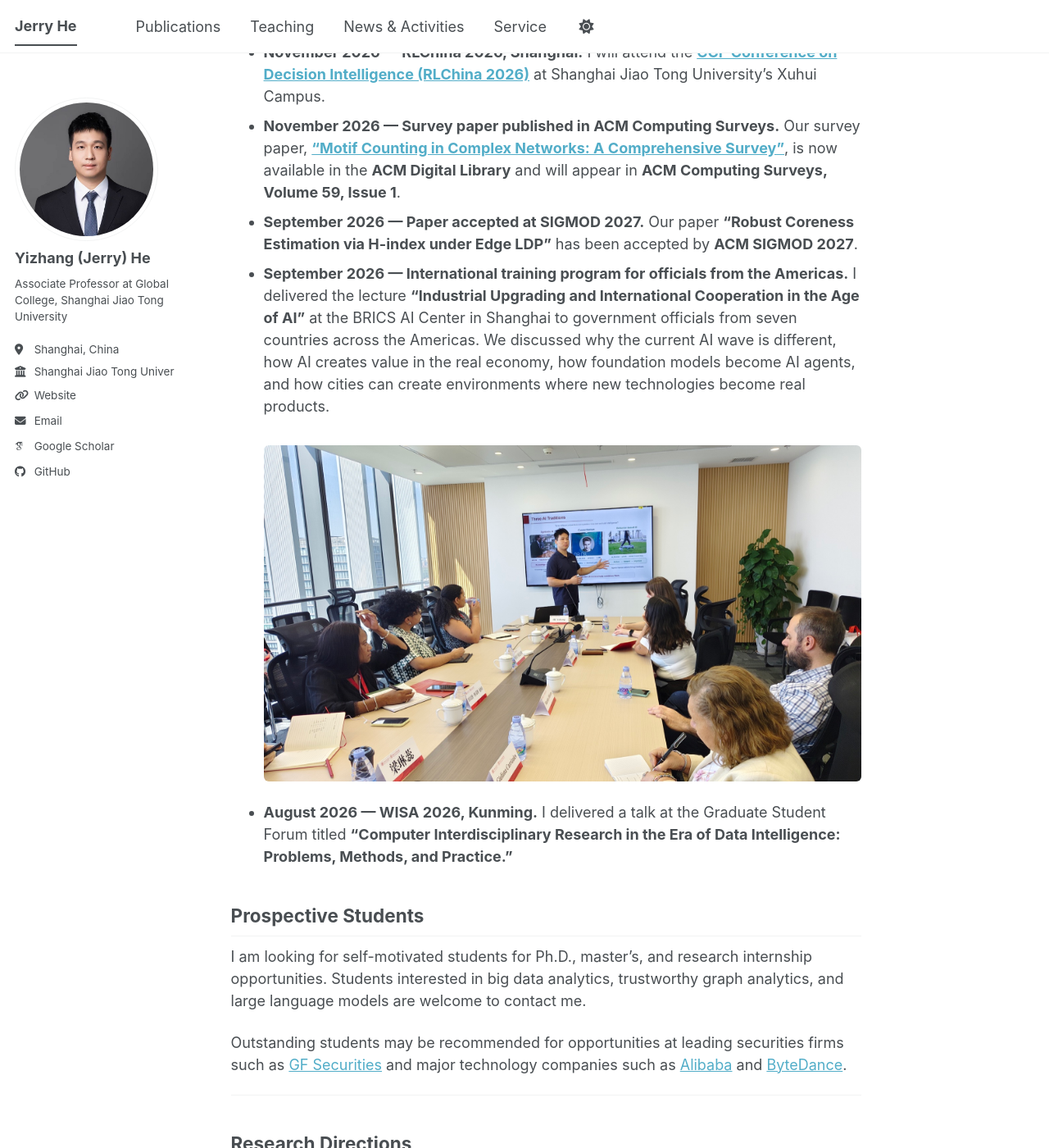
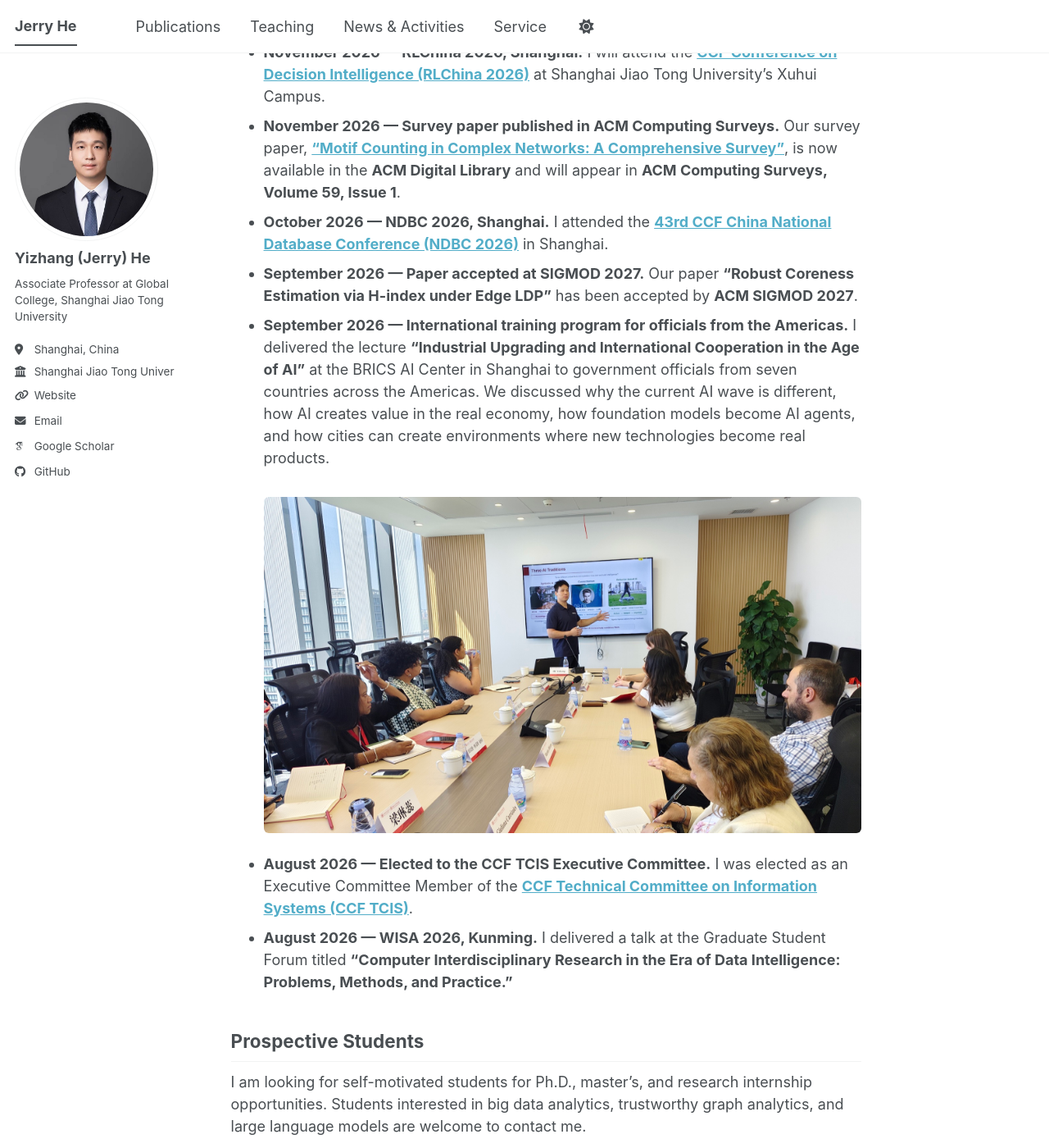
Before and after one commit to jerryUNSW/jerryUNSW.github.io, a Jekyll site: the page built from _pages/about.md, in a window 1280 px wide and 1400 px high, scrolled down 489 px. Shown: the whole window at 82% size. Built offline with Jekyll 4.4.1, drawn with Linux system fonts in a browser that asks for light colours; some web fonts are replaced; a script bundle is joined from its source files by our own code; library files that are not in the unit come from our copies.

Commit message:
Add NDBC and CCF TCIS news

```diff
--- a/_pages/about.md
+++ b/_pages/about.md
@@ -16,11 +16,13 @@ His research interests lie in **big data analytics**, **trustworthy graph analyt
 
 - **November 2026 — RLChina 2026, Shanghai.** I will attend the [**CCF Conference on Decision Intelligence (RLChina 2026)**](https://conf.ccf.org.cn/) at Shanghai Jiao Tong University's Xuhui Campus.
 - **November 2026 — Survey paper published in ACM Computing Surveys.** Our survey paper, [**“Motif Counting in Complex Networks: A Comprehensive Survey”**](https://dl.acm.org/doi/10.1145/3844607), is now available in the **ACM Digital Library** and will appear in **ACM Computing Surveys, Volume 59, Issue 1**.
+- **October 2026 — NDBC 2026, Shanghai.** I attended the [**43rd CCF China National Database Conference (NDBC 2026)**](https://ccf.org.cn/ndbc2026) in Shanghai.
 - **September 2026 — Paper accepted at SIGMOD 2027.** Our paper **“Robust Coreness Estimation via H-index under Edge LDP”** has been accepted by **ACM SIGMOD 2027**.
 - **September 2026 — International training program for officials from the Americas.** I delivered the lecture **“Industrial Upgrading and International Cooperation in the Age of AI”** at the BRICS AI Center in Shanghai to government officials from seven countries across the Americas. We discussed why the current AI wave is different, how AI creates value in the real economy, how foundation models become AI agents, and how cities can create environments where new technologies become real products.
 
   <img src="/images/news/2026-09-08-ai-international-talk.jpg" alt="Yizhang He delivering a lecture on artificial intelligence to officials from the Americas in Shanghai" style="width: 100%; height: auto; margin-top: 0.6rem; border-radius: 6px;">
 
+- **August 2026 — Elected to the CCF TCIS Executive Committee.** I was elected as an Executive Committee Member of the [**CCF Technical Committee on Information Systems (CCF TCIS)**](https://tc.ccf.org.cn/tcis/).
 - **August 2026 — WISA 2026, Kunming.** I delivered a talk at the Graduate Student Forum titled **“Computer Interdisciplinary Research in the Era of Data Intelligence: Problems, Methods, and Practice.”**
 
 ## Prospective Students
```
